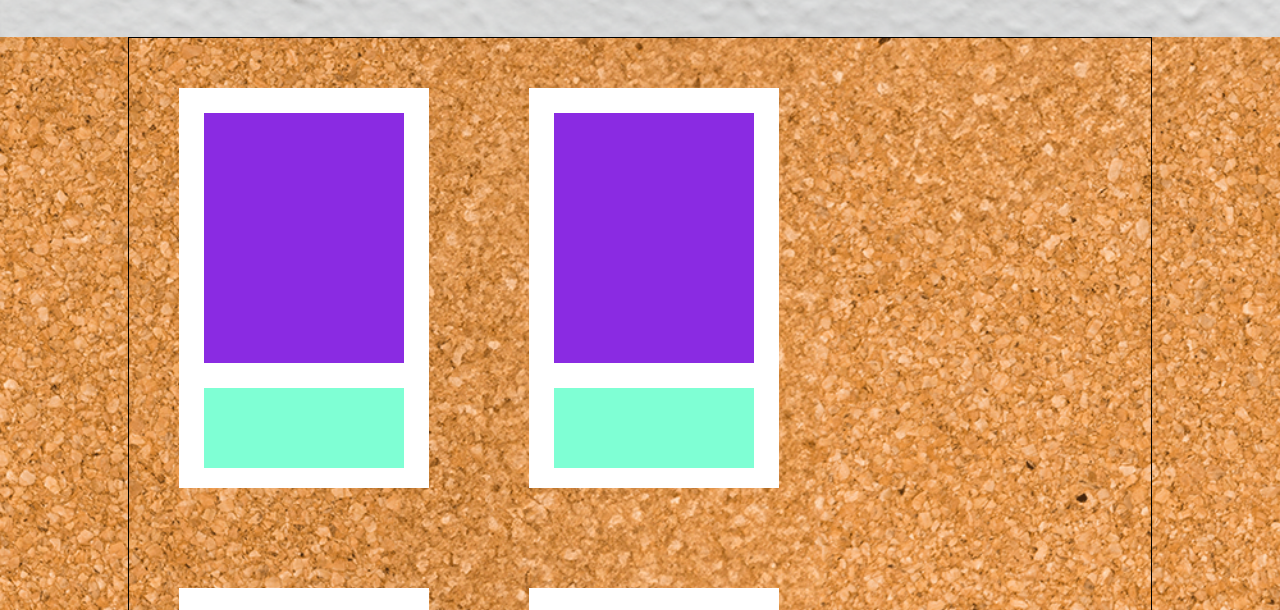
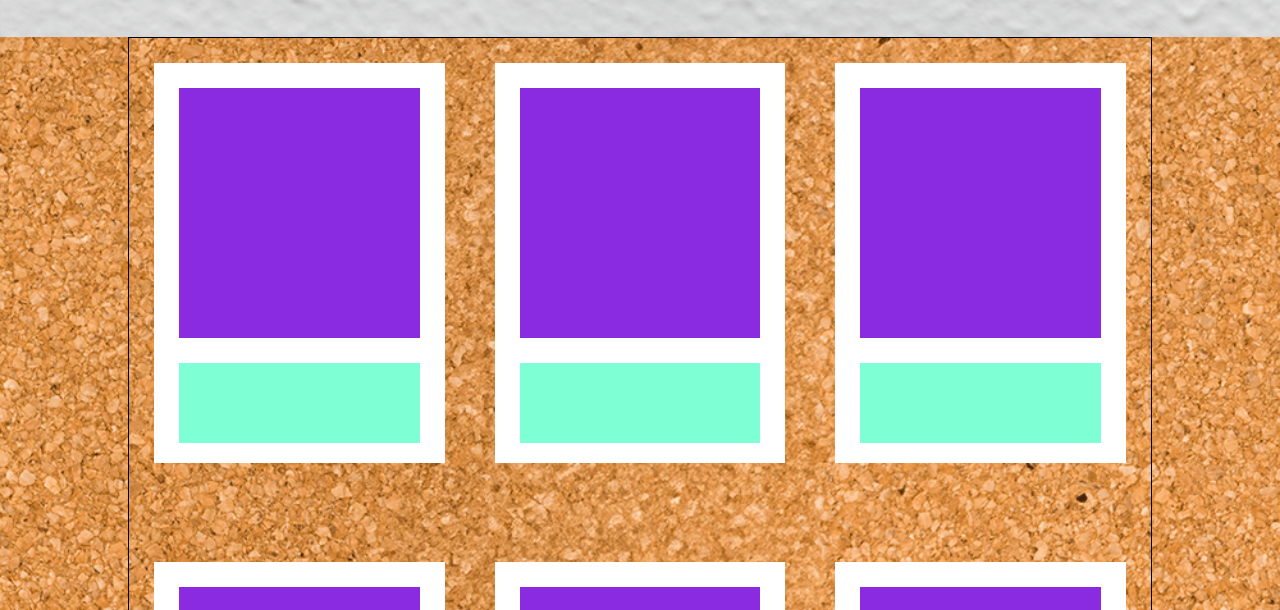
Before and after one commit to BartCatalano/js-photo-blog, a plain HTML site: page index.html in a window 1280 px wide. Shown: the part 113-723 px from the top of the page. Drawn offline with Linux system fonts and the light colour scheme.

Commit message:
feat: sistemate le schede in maniera meno forzata

```diff
--- a/style.css
+++ b/style.css
@@ -62,22 +62,24 @@ ul{
 }
 
 .col{
-    width: 250px;
+    width:calc(100% / 3 - 50px);
+    /* width: 250px; */
     height: 400px;
+    margin: 25px;
     background-color: white;
-    margin: 50px;
+
 
 }
 
 .img-area{
-    width: 200px;
+    width: calc(100% - 50px);
     height: 250px;
     margin: 25px;
     background-color: blueviolet;
 }
 
 .text-area{
-    width: 200px;
+    width: calc(100% - 50px);
     height: 80px;
     margin: 15px 25px;
     background-color: aquamarine;
```
Also changed, not shown: 1 other file.
